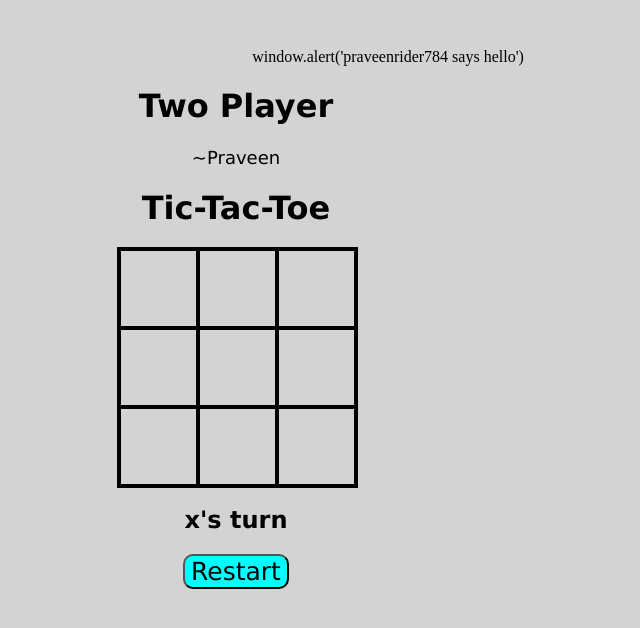
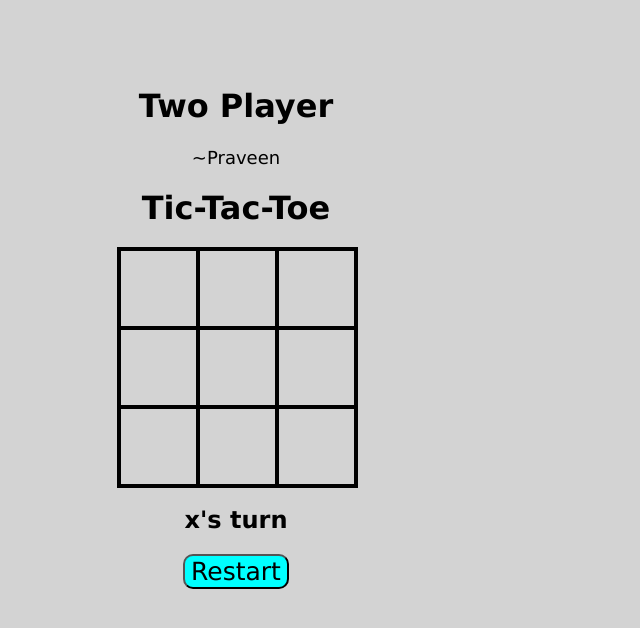
Before and after one commit to praveenrider784/TIC-TAC-TOE, a plain HTML site: page index.html in a window 1280 px wide. Shown: the whole page, without its empty margins (404-1044 px from the left). Drawn offline with Linux system fonts and the light colour scheme.

Commit message:
Update index.html

```diff
--- a/index.html
+++ b/index.html
@@ -11,7 +11,6 @@
     <audio controls autoplay loop>
     <source src="ben.mp3" type="audio/mpeg">
 </audio>
-    window.alert('praveenrider784 says hello')
     <div id="gamecontainer">
         <h1>Two Player</h1>
         <p>~Praveen</p>
```
